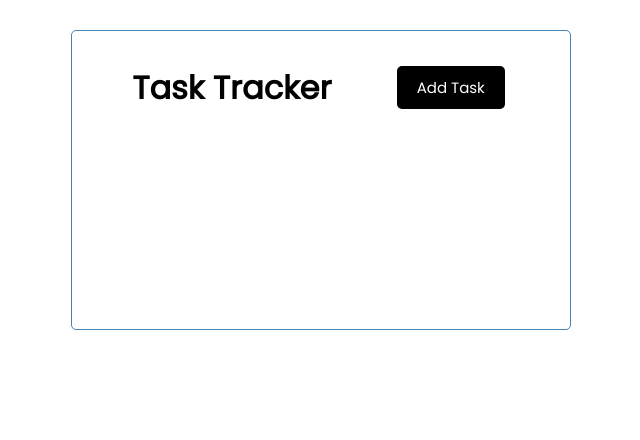
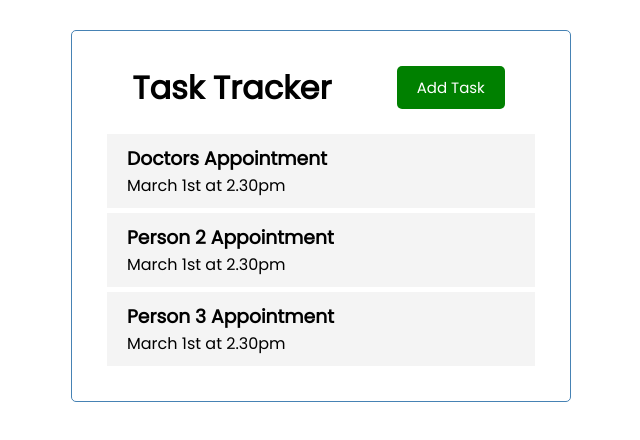
Before and after one commit to lkmSasanga/task-tracker, a Vue app: page / in a window 1280 px wide. Shown: the top 440 px of the page, without its empty margins (319-959 px from the left). Built offline with nearby package versions, Linux system fonts and the light colour scheme.

Commit message:
tasks added & fontawesome cdn

```diff
--- a/public/index.html
+++ b/public/index.html
@@ -1,17 +1,23 @@
 <!DOCTYPE html>
 <html lang="">
-  <head>
+
+<head>
     <meta charset="utf-8">
     <meta http-equiv="X-UA-Compatible" content="IE=edge">
     <meta name="viewport" content="width=device-width,initial-scale=1.0">
+    <link rel="stylesheet" href="https://cdnjs.cloudflare.com/ajax/libs/font-awesome/5.15.3/css/all.min.css" referrerpolicy="no-referrer" />
     <link rel="icon" href="<%= BASE_URL %>favicon.ico">
-    <title><%= htmlWebpackPlugin.options.title %></title>
-  </head>
-  <body>
+    <title>
+        <%= htmlWebpackPlugin.options.title %>
+    </title>
+</head>
+
+<body>
     <noscript>
       <strong>We're sorry but <%= htmlWebpackPlugin.options.title %> doesn't work properly without JavaScript enabled. Please enable it to continue.</strong>
     </noscript>
     <div id="app"></div>
     <!-- built files will be auto injected -->
-  </body>
+</body>
+
 </html>
--- a/src/App.vue
+++ b/src/App.vue
@@ -1,16 +1,46 @@
 <template>
   <div class="container">
     <Header title="Task Tracker"/>
+    <Tasks :tasks="tasks"/>
   </div>
 </template>
 
 <script>
 import Header from './components/Header'
+import Tasks from './components/Tasks.vue'
 
 export default {
   name: 'App',
   components: {
     Header,
+    Tasks,
+  },
+  data() {
+    return {
+      tasks: []
+    }
+  },
+  created() {
+    this.tasks = [
+      {
+        id: 1,
+        text: 'Doctors Appointment',
+        day: 'March 1st at 2.30pm',
+        reminder: true
+      },
+      {
+        id: 2,
+        text: 'Person 2 Appointment',
+        day: 'March 1st at 2.30pm',
+        reminder: true
+      },
+      {
+        id: 3,
+        text: 'Person 3 Appointment',
+        day: 'March 1st at 2.30pm',
+        reminder: true
+      },
+    ]
   }
 }
 </script>
--- a/src/components/Button.vue
+++ b/src/components/Button.vue
@@ -1,9 +1,18 @@
 <template>
-    <button>Add Task</button>
+    <button @click="onClick()" :style="{ background: color }" class="btn">{{ text }}</button>
 </template>
 
 <script>
 export default {
     name: 'Button',
+    props: {
+        text: String,
+        color: String,
+    },
+    methods: {
+        onClick() {
+            console.log('click')
+        }
+    }
 }
 </script>
--- a/src/components/Header.vue
+++ b/src/components/Header.vue
@@ -1,7 +1,7 @@
 <template>
     <header>
         <h1>{{ title }}</h1>
-        <Button class="btn"/>
+        <Button text="Add Task" color="green"/>
     </header>
 </template>
 
--- /dev/null
+++ b/src/components/Task.vue
@@ -0,0 +1,35 @@
+<template>
+  <div class="task">
+    <h3>{{ task.text }}</h3>
+    <p>{{ task.day }}</p>
+  </div>
+</template>
+
+<script>
+export default {
+  name: "Task",
+  props: {
+    task: Object,
+  },
+};
+</script>
+
+<style scope>
+.fas {
+  color: red;
+}
+.task {
+  background: #f4f4f4;
+  margin: 5px;
+  padding: 10px 20px;
+  cursor: pointer;
+}
+.task.reminder {
+  border-left: 5px solid green;
+}
+.task h3 {
+  display: flex;
+  align-items: center;
+  justify-content: space-between;
+}
+</style>
--- /dev/null
+++ b/src/components/Tasks.vue
@@ -0,0 +1,19 @@
+<template>
+    <div :key="task.id" v-for="task in tasks">
+        <Task :task="task"/>
+    </div>
+</template>
+
+<script>
+import Task from './Task'
+
+    export default {
+        name: 'Tasks',
+        props: {
+            tasks: Array
+        },
+        components: {
+            Task,
+        }
+    }
+</script>
```
